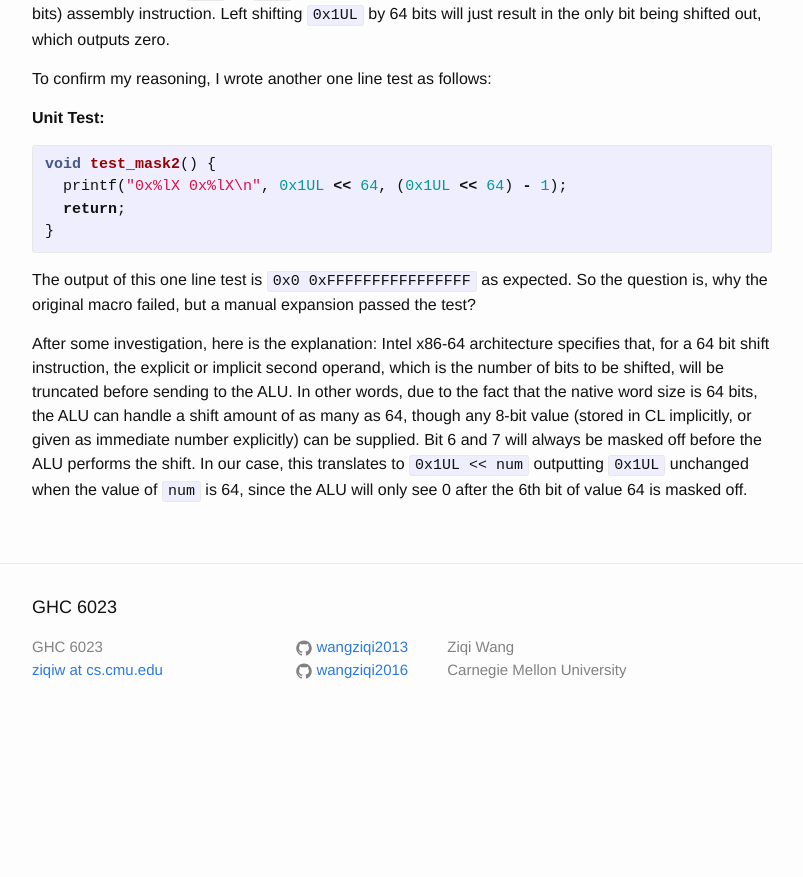
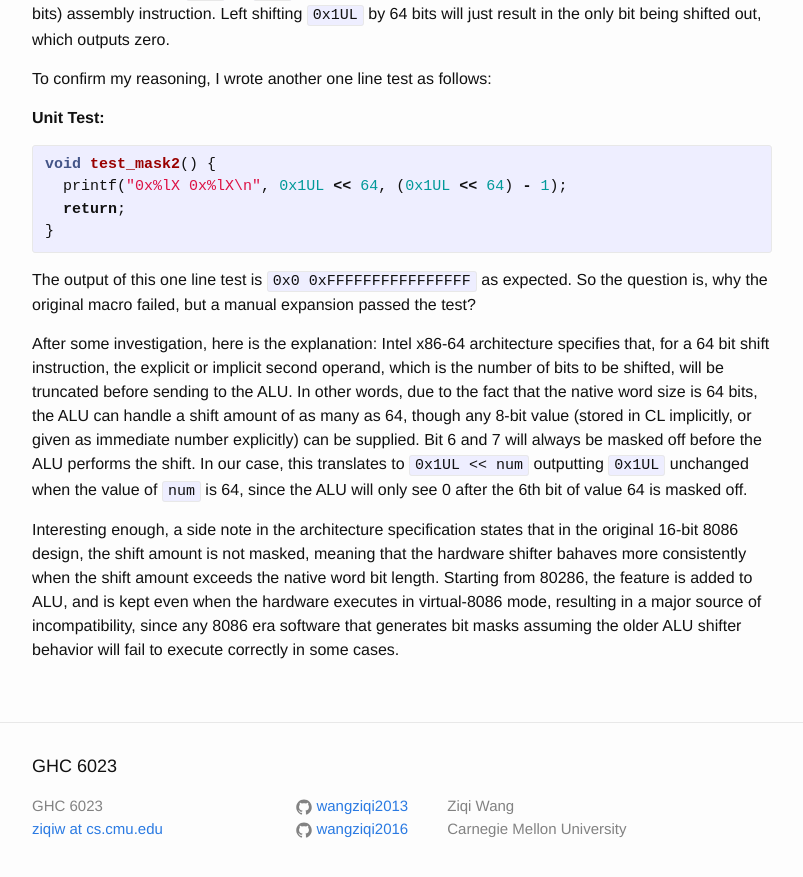
Before and after one commit to wangziqi2013/wangziqi2013.github.io, a Jekyll site: the page built from _posts/2020-07-30-tricky-code-for-64-bit-mask.markdown, in a window 1280 px wide and 900 px high, scrolled down 957 px. Shown: the top 877 px of the window, without its empty margins (238-1041 px from the left). Built offline with Jekyll 4.4.1, drawn with Linux system fonts in a browser that asks for light colours; before the commit the page ends 1698 px from its top, so only the background shows below that.

Commit message:
Adding side note

```diff
--- a/_posts/2020-07-30-tricky-code-for-64-bit-mask.markdown
+++ b/_posts/2020-07-30-tricky-code-for-64-bit-mask.markdown
@@ -62,3 +62,9 @@ many as 64, though any 8-bit value (stored in CL implicitly, or given as immedia
 Bit 6 and 7 will always be masked off before the ALU performs the shift.
 In our case, this translates to `0x1UL << num` outputting `0x1UL` unchanged when the value of `num` is 64, since the
 ALU will only see 0 after the 6th bit of value 64 is masked off.
+
+Interesting enough, a side note in the architecture specification states that in the original 16-bit 8086 design, the
+shift amount is not masked, meaning that the hardware shifter bahaves more consistently when the shift amount exceeds
+the native word bit length. Starting from 80286, the feature is added to ALU, and is kept even when the hardware
+executes in virtual-8086 mode, resulting in a major source of incompatibility, since any 8086 era software that
+generates bit masks assuming the older ALU shifter behavior will fail to execute correctly in some cases.
```
